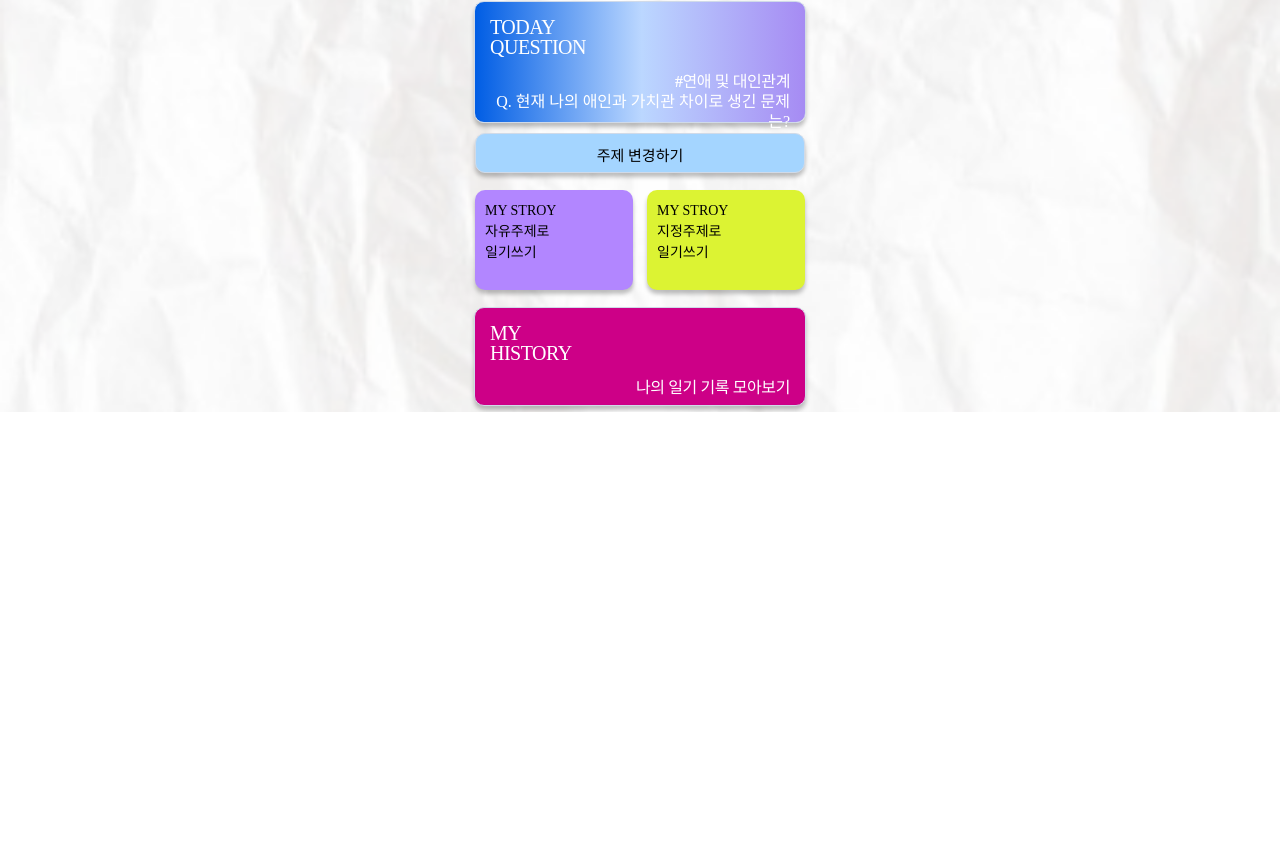
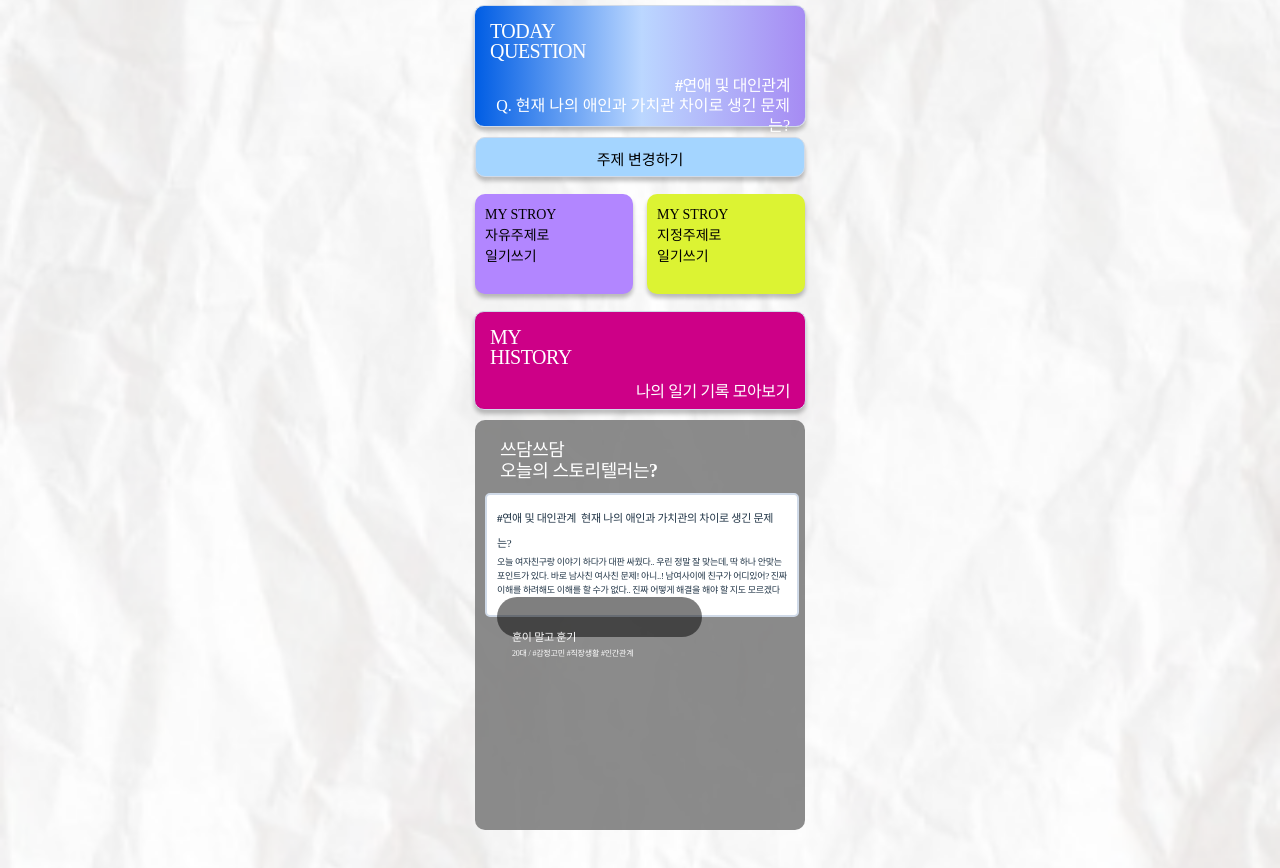
Before and after one commit to LikelionSKU-hackathon/Hackathon-FE, a React (Vite) app: page / in a window 1280 px wide. Shown: the part 388-1256 px from the top of the page. Before the commit the page ends 800 px from the top, so only its background shows below. Built offline with nearby package versions, Linux system fonts and the light colour scheme; a web font is replaced by a local one.

Commit message:
merge : kkan 072201

```diff
--- a/index.html
+++ b/index.html
@@ -11,7 +11,9 @@
         background-position: center;
         background-image: url(public/img/BG_Paper.png);
         background-attachment: fixed;
+        background-repeat: repeat-y;
         background-size: cover; /* 배경 이미지를 컨테이너에 맞게 조절 */
+        overflow: scroll;
       }
     </style>
   </head>
--- a/src/components/Emotion.jsx
+++ b/src/components/Emotion.jsx
@@ -26,7 +26,11 @@ const Emotion = ({ onSelect }) => {
 
     return (
         <div>
-            <S.EmotionButton onClick={handleButtonClick} bgImage={selectedImage}></S.EmotionButton>
+            <S.EmotionButton
+                onClick={handleButtonClick}
+                bgImage={selectedImage}
+                hasSelectedImage={!!selectedImage}
+            ></S.EmotionButton>
             {isSelecting && (
                 <S.EmotionSelectionContainer>
                     {images.map((image, index) => (
--- /dev/null
+++ b/src/components/StoryBox.jsx
@@ -0,0 +1,29 @@
+import * as S from "../styles/components/StoryBox"
+import React, { useState } from "react"
+
+export default function StoryBox() {
+    let tag = '연애 및 대인관계'
+    let title = '현재 나의 애인과 가치관의 차이로 생긴 문제는?'
+    let tt = '오늘 여자친구랑 이야기 하다가 대판 싸웠다.. 우린 정말 잘 맞는데, 딱 하나 안맞는 포인트가 있다. 바로 남사친 여사친 문제! 아니..! 남여사이에 친구가 어디있어? 진짜 이해를 하려해도 이해를 할 수가 없다.. 진짜 어떻게 해결을 해야 할 지도 모르겠다';
+    let nickName = '훈이 말고 훈기'
+    let age = '20대'
+    let tags = ['감정고민', '직장생활', '인간관계'];
+
+    return(
+        <S.StoryBox>
+            <h5>#{tag}</h5><h5 className="title">{title}</h5>
+            <p>
+                {tt}
+            </p>
+            <S.ProfileBox>
+                <S.StoryDiv>
+                    <img></img>
+                    <S.TextDiv>
+                        <h6>{nickName}</h6>
+                        <p>{age} / #{tags[0]} #{tags[1]} #{tags[2]}</p>
+                    </S.TextDiv>
+                </S.StoryDiv>
+            </S.ProfileBox>
+        </S.StoryBox>
+    );
+}
--- a/src/pages/HomePage.jsx
+++ b/src/pages/HomePage.jsx
@@ -1,4 +1,5 @@
 import * as S from "../styles/page/Main.style"
+import StoryBox from "../components/StoryBox";
 import { NavLink } from "react-router-dom";
 
 function HomePage() {
@@ -11,7 +12,6 @@ function HomePage() {
 
     return (
         <S.Container>
-
             <S.TextDiv>
                 <h6>쓰담쓰담<br/>하루의 끝<br/>나의 마음일기</h6>
                 <p>오로지 나만을 위한 일기를 써보세요</p>
@@ -45,10 +45,15 @@ function HomePage() {
                 <h6>MY<br/>HISTORY</h6>
                 <h5>나의 일기 기록 모아보기</h5>
             </S.QBox>
+            <S.StoryContainer>
+                <h3>
+                    쓰담쓰담<br/>
+                    오늘의 스토리텔러는?
+                </h3>
+                <StoryBox>
 
-            <S.StoryBox>
-
-            </S.StoryBox>
+                </StoryBox>
+            </S.StoryContainer>
         </S.Container>
     );
 }
--- a/src/pages/WriteDiary.jsx
+++ b/src/pages/WriteDiary.jsx
@@ -61,6 +61,7 @@ const PublicButton = styled(Button)`
   border: 1px solid ${(props) => (props.active ? 'rgb(79, 132, 210)' : 'rgb(255, 255, 255)')};
   cursor: pointer;
 `;
+import Back from "../components/Back";
 
 export default function WriteDiary() {
   const [activeButton, setActiveButton] = useState(null);
@@ -86,6 +87,7 @@ export default function WriteDiary() {
 
   return (
     <S.Container>
+      <Back to="/"></Back>
       <W.IntroText className = "date">{formattedDate}<br/>{nickname} 님의 {count}번째 쓰임</W.IntroText>
       <W.IntroText className="theme">{theme}</W.IntroText>
       <Emotion onSelect={handleEmotionSelect}/>
--- a/src/styles/components/Emotion.js
+++ b/src/styles/components/Emotion.js
@@ -3,20 +3,22 @@ import styled from "styled-components";
 export const EmotionButton = styled.button`
     width: 70px;
     height: 70px;
-    border: 2px dotted rgb(85, 85, 85);
+    border: ${(props) => (props.hasSelectedImage ? "none" : "2px dotted rgb(85, 85, 85)")};
     border-radius: 100%;
     background: ${(props) => `url(${props.bgImage}) no-repeat center/cover`};
     margin: 5px;
     outline: none;
     cursor: pointer;
-
 `;
 
 export const EmotionSelectionContainer = styled.div`
-    position : absolute;
-    width: 400px;
+  position: absolute;
+  left: 50%;
+  transform: translate(-50%, 0);
+  width: 300px;
   height: 60px;
-    display: flex;
+  display: grid;
+  grid-template-columns: repeat(auto-fill, minmax(40px, 1fr)); /* 60px 이상의 너비를 가진 아이템들을 균등하게 분배 */
   gap: 5px;
   padding: 10px;
   justify-content: space-around;
--- /dev/null
+++ b/src/styles/components/StoryBox.js
@@ -0,0 +1,97 @@
+import styled from "styled-components";
+
+export const StoryBox = styled.div`
+  width: 290px;
+  height: 100px;
+  border-radius: 5px;
+  border: 2px solid rgba(208, 218, 232, 1);
+  background: rgba(255, 255, 255, 1);
+  padding : 10px;
+  align-items : center;
+  text-align : left;
+
+  >h5 {
+    font-size: 11px;
+    font-weight: 600;
+    line-height: 23px;
+    letter-spacing: -0.025em;
+    padding-right : 5px;
+    display: inline;
+    margin : 0;
+
+    &.title {
+      font-weight : 400;
+    }
+  }
+
+  >p {
+    margin: 0;
+    font-size: 9px;
+    font-weight: 400;
+    line-height: 14px;
+    letter-spacing: -0.3px;
+    overflow: hidden; /* 넘치는 부분을 숨깁니다 */
+    display: -webkit-box;
+    -webkit-line-clamp: 3; /* 표시할 줄의 수 */
+    -webkit-box-orient: vertical; /* 박스의 방향을 수직으로 설정합니다 */
+    text-overflow: ellipsis; /* 넘칠 때 ...으로 표시합니다 */
+
+  }
+`;
+
+export const StoryDiv = styled.div`
+  padding : 0;
+  margin : 0;
+  flex-direction : row;
+`;
+
+export const ProfileBox = styled.div`
+  margintop -: 0;
+  width: 195px;
+  height: 30px;
+  border-radius: 30px;
+  padding : 5px;
+  background : rgba(0,0,0,0.5);
+  flex-direction : row;
+  display : flex;
+
+  >img {
+    width : 30px;
+    height : 30px;
+    border-radius : 50%;
+    object-fit : cover;
+  }
+`;
+
+export const TextDiv = styled.div`
+  height : 20px;
+  margin-left : 10px;
+  text-align: left;
+  flex-direction : column;
+  color : #FFFFFF;
+  margin-right : 5px;
+
+  >h6 {
+    margin : 5px 0px;
+    padding : 0;
+    font-size: 11px;
+    font-weight: 700;
+    line-height: 13px;
+    letter-spacing: -0.025em;
+  }
+
+  >p {
+    padding : 0;
+    margin: 0;
+    font-size: 8px;
+    font-weight: 400;
+    line-height: 10px;
+    letter-spacing: -0.025em;
+  }
+`;
+
+export const CircleButton = styled.button`
+  width : 35px;
+  height : 35px;
+  margin : 0 5px;
+`;
--- a/src/styles/page/Main.style.js
+++ b/src/styles/page/Main.style.js
@@ -100,15 +100,27 @@ export const TextDiv = styled.div`
   }
 `;
 
-export const StoryBox = styled.div`
-  width: 330px;
-  height: 410px;
-  top: 763px;
-  left: 15px;
+export const StoryContainer = styled.div`
+  width: 310px;
+  height: 390px;
   gap: 0px;
-  border-radius: 10px 0px 0px 0px;
+  border-radius: 10px;
   opacity: 0px;
   background: rgba(127, 127, 127, 0.9);
+  flex-direction : column;
+  padding : 10px;
+  align-items : center;
+
+  >h3 {
+    padding : 10px 15px;
+    margin : 0;
+    color : rgb(255,255,255);
+    font-size: 18px;
+    font-weight: 700;
+    line-height: 21.48px;
+    letter-spacing: -0.025em;
+    text-align: left;
+  }
 `;
 
 export const ProfileBox = styled.div`
@@ -144,13 +156,14 @@ export const ProfileText = styled.div`
 
 export const Container = styled.div`
   width: 100vw;
-  height: 100vh;
-  max-height: 100vh;
+  min-height: 100vh; /* min-height를 100vh로 설정하여 화면 높이만큼 차지하도록 */
   display: flex;
   justify-content: center;
   align-items: center;
   flex-direction: column;
   overflow-y: auto;
+  margin : 0;
+  padding-bottom: 50px;
 `;
 
 export const DiaryButton = styled(NavLink)`
--- a/src/styles/page/Write.style.js
+++ b/src/styles/page/Write.style.js
@@ -69,6 +69,7 @@ export const Emotion = styled.button`
     border-radius: 100%;
     background: rgb(242, 242, 241);
     margin: 5px;
+    position : relative;
 `;
 
 export const Done = styled.button`
```
Lines whose indentation alone changed are shown as unchanged.
